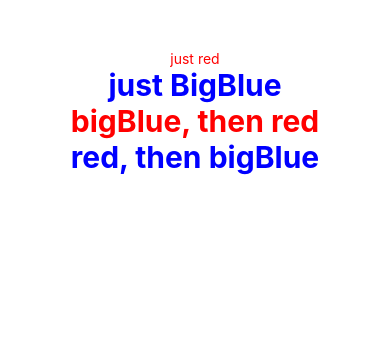
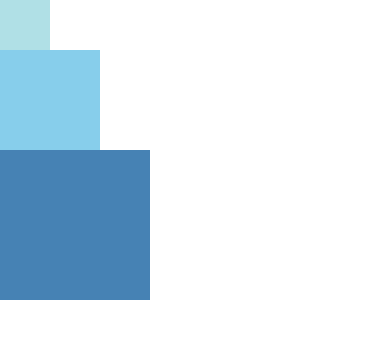
Before and after one commit to ytkt/ReactNativePlayground, a React Native app: screen / in a window 390 px wide. Shown: the top 338 px of the page. Built offline with nearby package versions, Linux system fonts and the light colour scheme.

Commit message:
Learn fixed dimensions

```diff
--- a/App.js
+++ b/App.js
@@ -1,25 +1,13 @@
 import React, { Component } from 'react';
 import { StyleSheet, Text, View, Image } from 'react-native';
-
-const styles = StyleSheet.create({
-  bigBlue: {
-    color: 'blue',
-    fontWeight: 'bold',
-    fontSize: 30,
-  },
-  red: {
-    color: 'red',
-  }
-});
 
 export default class App extends React.Component {
   render() {
     return (
-        <View style={{alignItems: 'center', top: 50}}>
-        <Text style={styles.red}>just red</Text>
-        <Text style={styles.bigBlue}>just BigBlue</Text>
-        <Text style={[styles.bigBlue, styles.red]}>bigBlue, then red</Text>
-        <Text style={[styles.red, styles.bigBlue]}>red, then bigBlue</Text>
+        <View>
+        <View style={{width: 50, height: 50, backgroundColor: 'powderblue'}} />
+        <View style={{width: 100, height: 100, backgroundColor: 'skyblue'}} />
+        <View style={{width: 150, height: 150, backgroundColor: 'steelblue'}} />
         </View>
     );
   }
```
